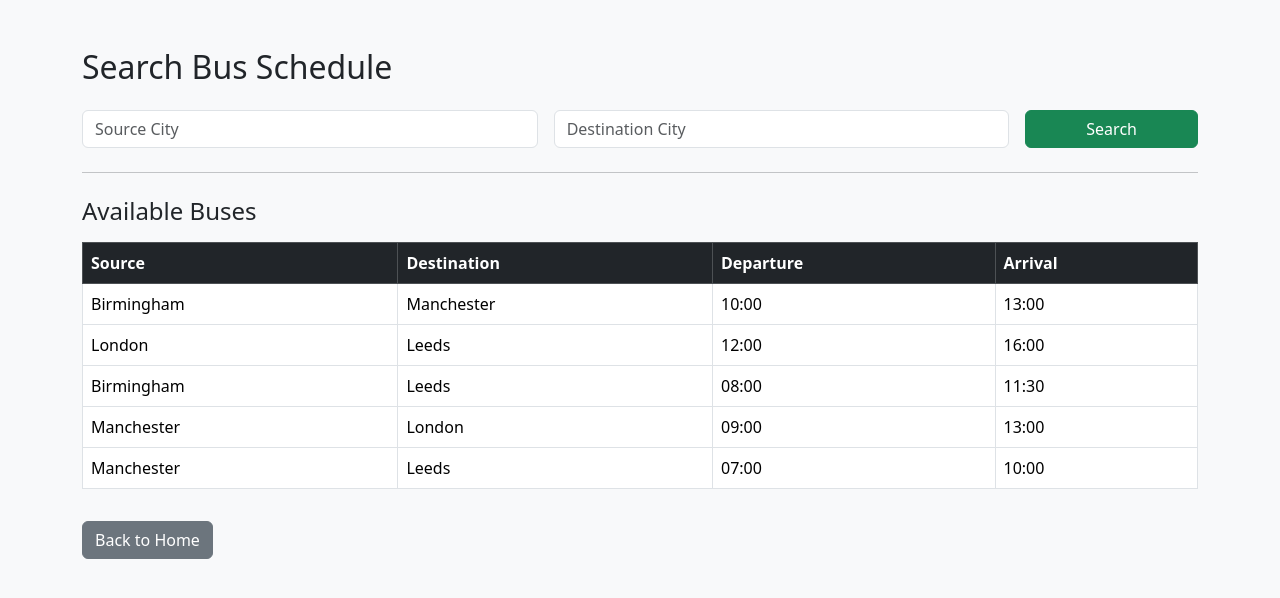
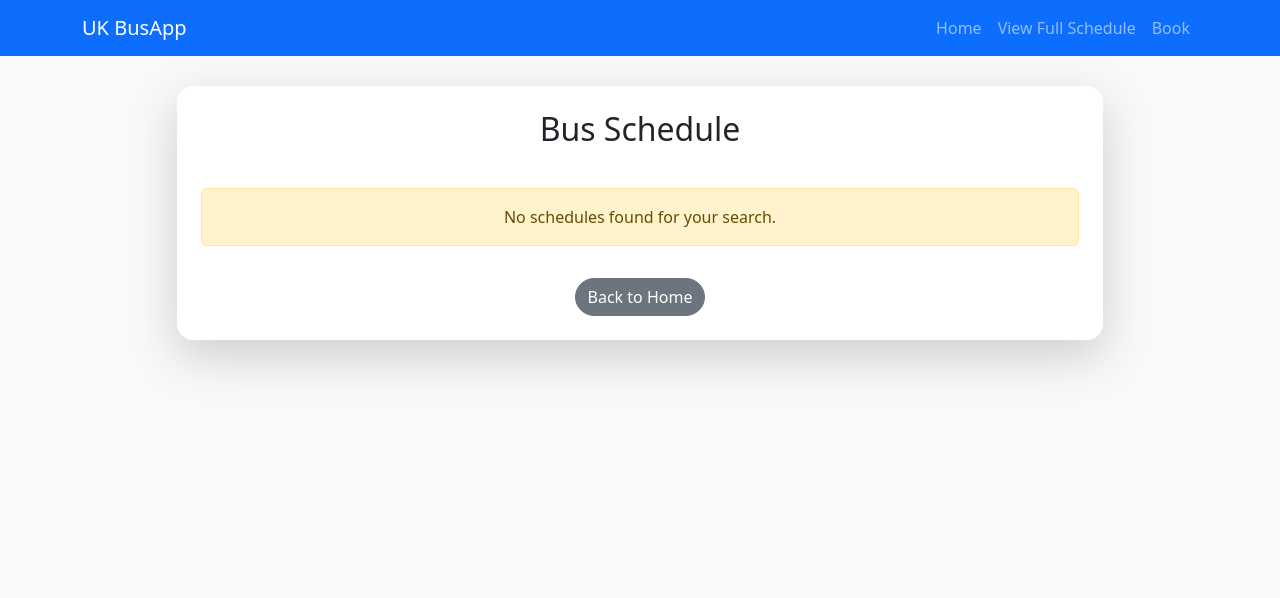
Before and after one commit to devang-0/UK-BusApp-GenAI, a Flask app: page /schedule in a window 1280 px wide. Shown: the top 598 px of the page. Run offline with Flask 3, Linux system fonts and the light colour scheme.

Commit message:
Update schedule.html for Bootstrap table, improved layout, and booking links

```diff
--- a/templates/schedule.html
+++ b/templates/schedule.html
@@ -1,55 +1,51 @@
-<!DOCTYPE html>
-<html lang="en">
-<head>
-    <meta charset="UTF-8">
-    <title>BusApp - Schedule</title>
-    <link href="https://cdn.jsdelivr.net/npm/bootstrap@5.3.3/dist/css/bootstrap.min.css" rel="stylesheet">
-</head>
-<body class="bg-light">
-    <div class="container mt-5">
-        <h2 class="mb-4">Search Bus Schedule</h2>
-
-        <form method="POST" class="row g-3">
-            <div class="col-md-5">
-                <input type="text" class="form-control" name="source" placeholder="Source City" required>
-            </div>
-            <div class="col-md-5">
-                <input type="text" class="form-control" name="destination" placeholder="Destination City" required>
-            </div>
-            <div class="col-md-2">
-                <button type="submit" class="btn btn-success w-100">Search</button>
-            </div>
-        </form>
-
-        <hr class="my-4">
-
-        <h4 class="mb-3">Available Buses</h4>
-        <table class="table table-bordered table-hover">
-            <thead class="table-dark">
+{% extends "base.html" %}
+{% block title %}UK BusApp - Schedule{% endblock %}
+{% block content %}
+<div class="row justify-content-center">
+    <div class="col-lg-10">
+        <div class="card shadow-lg border-0 rounded-4 p-4">
+            <h2 class="mb-4 text-center">Bus Schedule</h2>
+            <p class="text-center">
+                {% if source %} <b>From:</b> {{ source }} {% endif %}
+                {% if destination %} <b>To:</b> {{ destination }} {% endif %}
+                {% if date %} <b>Date:</b> {{ date }} {% endif %}
+            </p>
+            {% if schedules %}
+                <div class="table-responsive">
+                    <table class="table table-striped align-middle">
+                        <thead class="table-primary">
                             <tr>
+                                <th>Bus</th>
                                 <th>Source</th>
                                 <th>Destination</th>
-                    <th>Departure</th>
-                    <th>Arrival</th>
+                                <th>Date</th>
+                                <th>Time</th>
+                                <th>Book</th>
                             </tr>
                         </thead>
                         <tbody>
-                {% for bus in buses %}
+                            {% for s in schedules %}
                             <tr>
-                    <td>{{ bus.source }}</td>
-                    <td>{{ bus.destination }}</td>
-                    <td>{{ bus.departure }}</td>
-                    <td>{{ bus.arrival }}</td>
-                </tr>
-                {% else %}
-                <tr>
-                    <td colspan="4" class="text-center">No buses found for the selected route.</td>
+                                <td>{{ s.bus }}</td>
+                                <td>{{ s.source }}</td>
+                                <td>{{ s.destination }}</td>
+                                <td>{{ s.date }}</td>
+                                <td>{{ s.time }}</td>
+                                <td>
+                                    <a href="{{ url_for('book', bus=s.bus, source=s.source, destination=s.destination, date=s.date, time=s.time) }}" class="btn btn-success btn-sm rounded-pill">Book</a>
+                                </td>
                             </tr>
                             {% endfor %}
                         </tbody>
                     </table>
-
-        <a href="/" class="btn btn-secondary mt-3">Back to Home</a>
                 </div>
-</body>
-</html>
+            {% else %}
+                <div class="alert alert-warning text-center">No schedules found for your search.</div>
+            {% endif %}
+            <div class="text-center mt-3">
+                <a href="/" class="btn btn-secondary rounded-pill">Back to Home</a>
+            </div>
+        </div>
+    </div>
+</div>
+{% endblock %}
```
Lines whose indentation alone changed are shown as unchanged.
